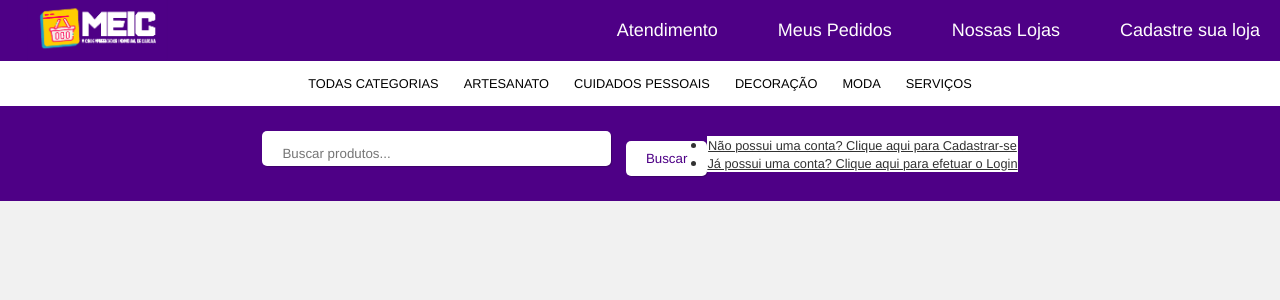
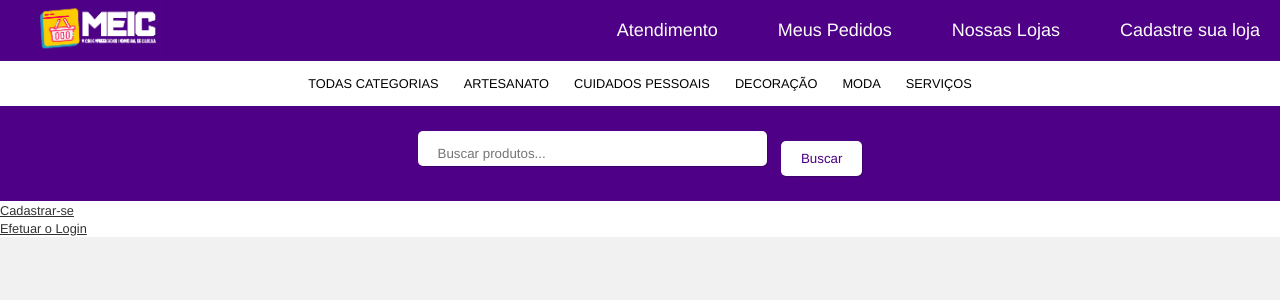
Before and after one commit to Deyvisu/PROJETO-FINAL, a Flask app: page / in a window 1280 px wide. Shown: the top 300 px of the page. Run offline with Flask 2, Linux system fonts and the light colour scheme; some libraries are stand-ins or nearby versions.

Commit message:
Update HomePage.html

```diff
--- a/Projeto Final/templates/HomePage.html
+++ b/Projeto Final/templates/HomePage.html
@@ -52,13 +52,15 @@
             <input type="text" name="busca" placeholder="Buscar produtos...">
             <button type="submit">Buscar</button>
             </form>
+    </nav>
 
-    <div class="login-user" id="login">
+    <nav class="login-user" id="login">
+
         <ul>
-            <li><a href = "/CadastroUsuario"> Não possui uma conta? Clique aqui para Cadastrar-se</a></li>
-            <li><a href = "/LoginUsuario"> Já possui uma conta? Clique aqui para efetuar o Login</a></li>
+            <li><a href = "/CadastroUsuario">Cadastrar-se</a></li>
+            <li><a href = "/LoginUsuario"> Efetuar o Login</a></li>
         </ul>
-    </div>
+
     </nav>
 
 
```
